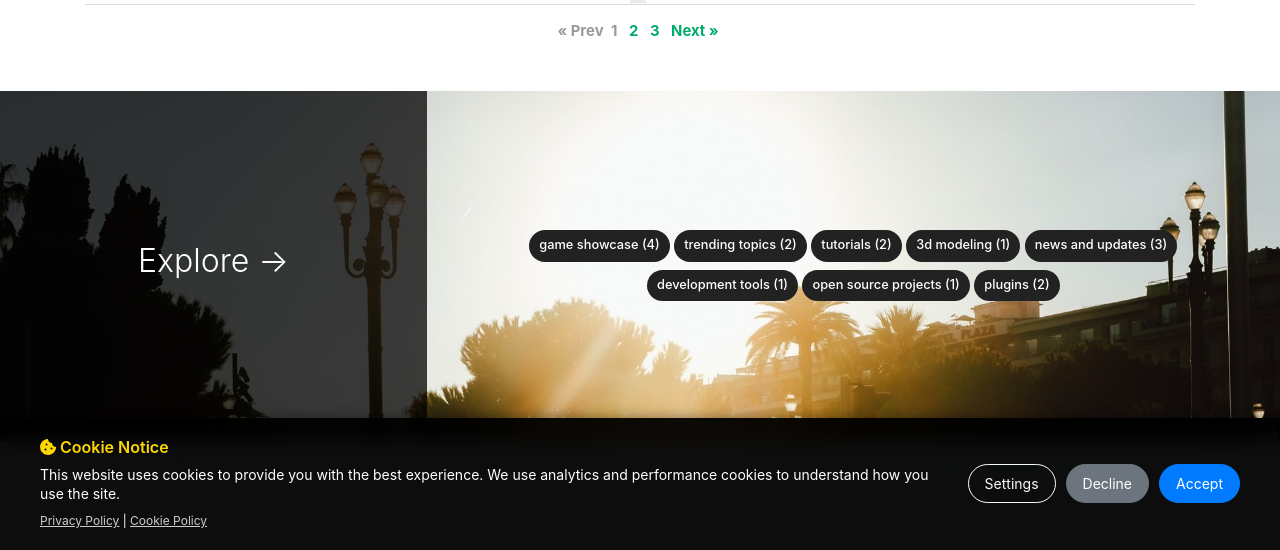
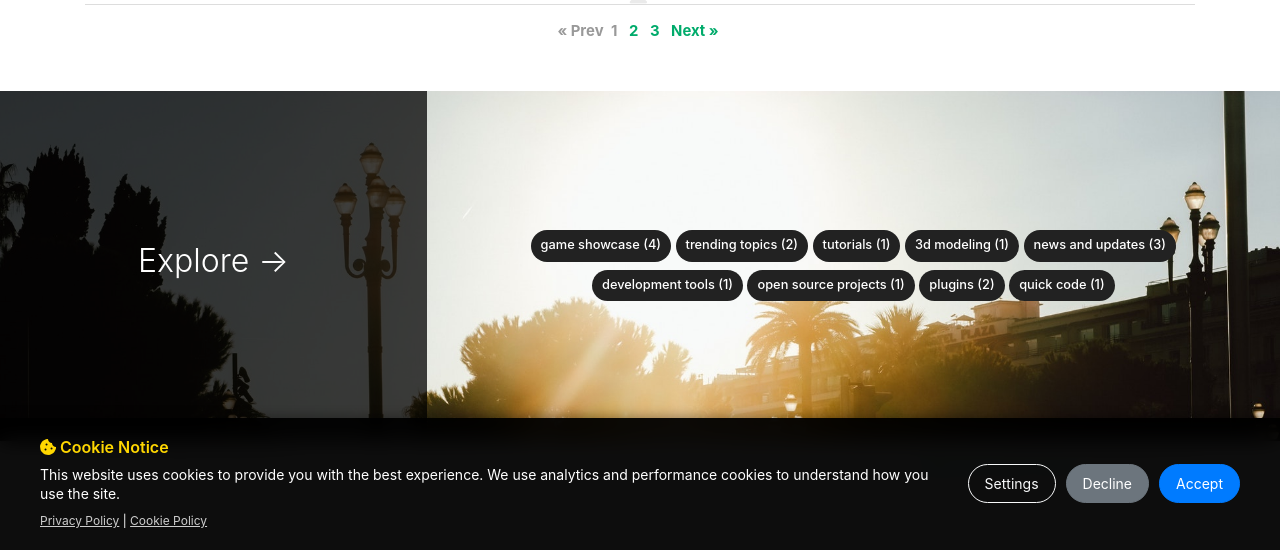
Before and after one commit to godotawesome/godotawesome.github.io, a Jekyll site: the page built from index.html, in a window 1280 px wide and 900 px high, scrolled down 1659 px, cut to the strip 350-900 px from the top of the window. Built offline with Jekyll 4.4.1, drawn with Linux system fonts in a browser that asks for light colours; nearby versions of some CDN libraries; the list of posts is cut into pages by our own code; some of the changed text lies outside the part shown.

Commit message:
Update 2025-09-10-godot-get-window-screen-size.md

```diff
--- a/_posts/2025-09-10-godot-get-window-screen-size.md
+++ b/_posts/2025-09-10-godot-get-window-screen-size.md
@@ -1,9 +1,9 @@
 ---
 layout: post
 title: "Godot Get Window Size & Screen Size: Quick Solution"
-author: godotscribe
-categories: [ Tutorials ]
-tags: [Tutorial]
+author: alihan98ersoy
+categories: [ Quick Code ]
+tags: [Code, Solution]
 image: assets/images/articles/viewportsize.png
 description: "Quick solution: How to get window size and screen size in Godot Engine. Copy-paste ready code for viewport dimensions."
 featured: false
```
